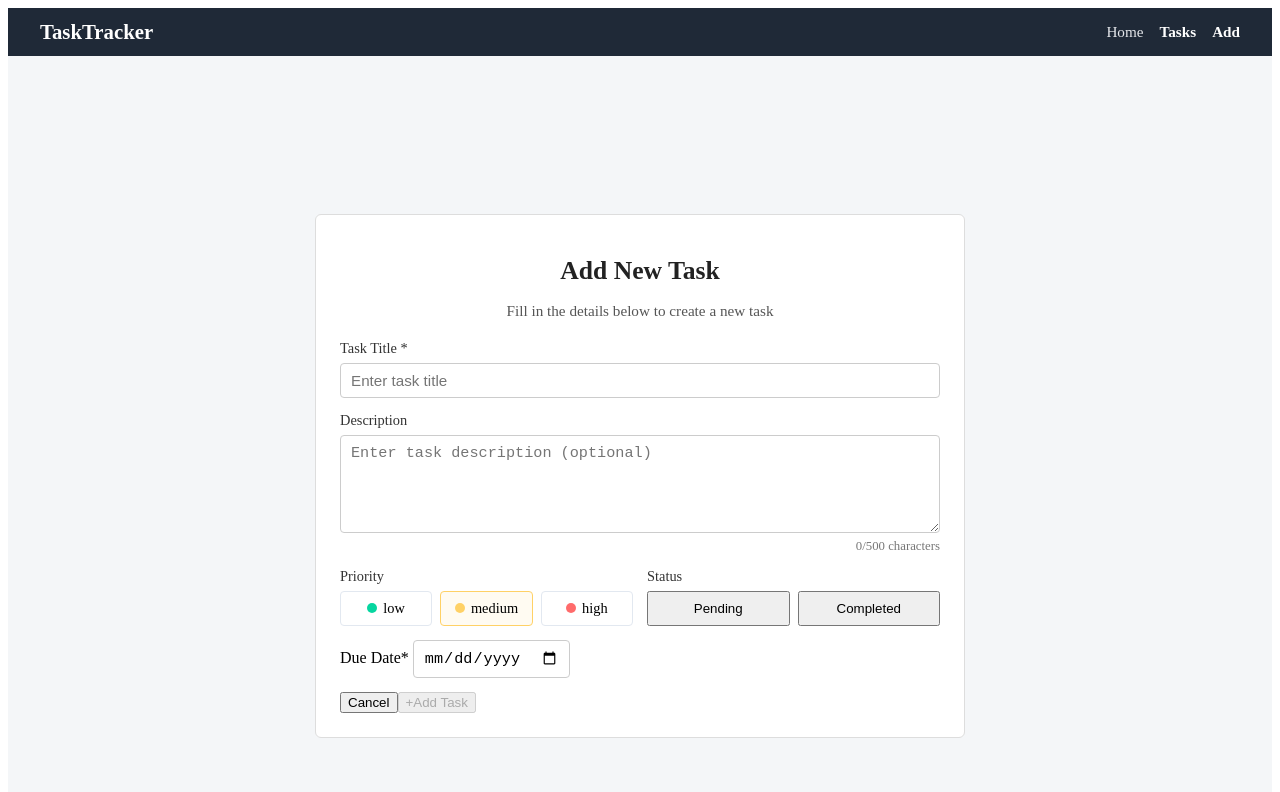
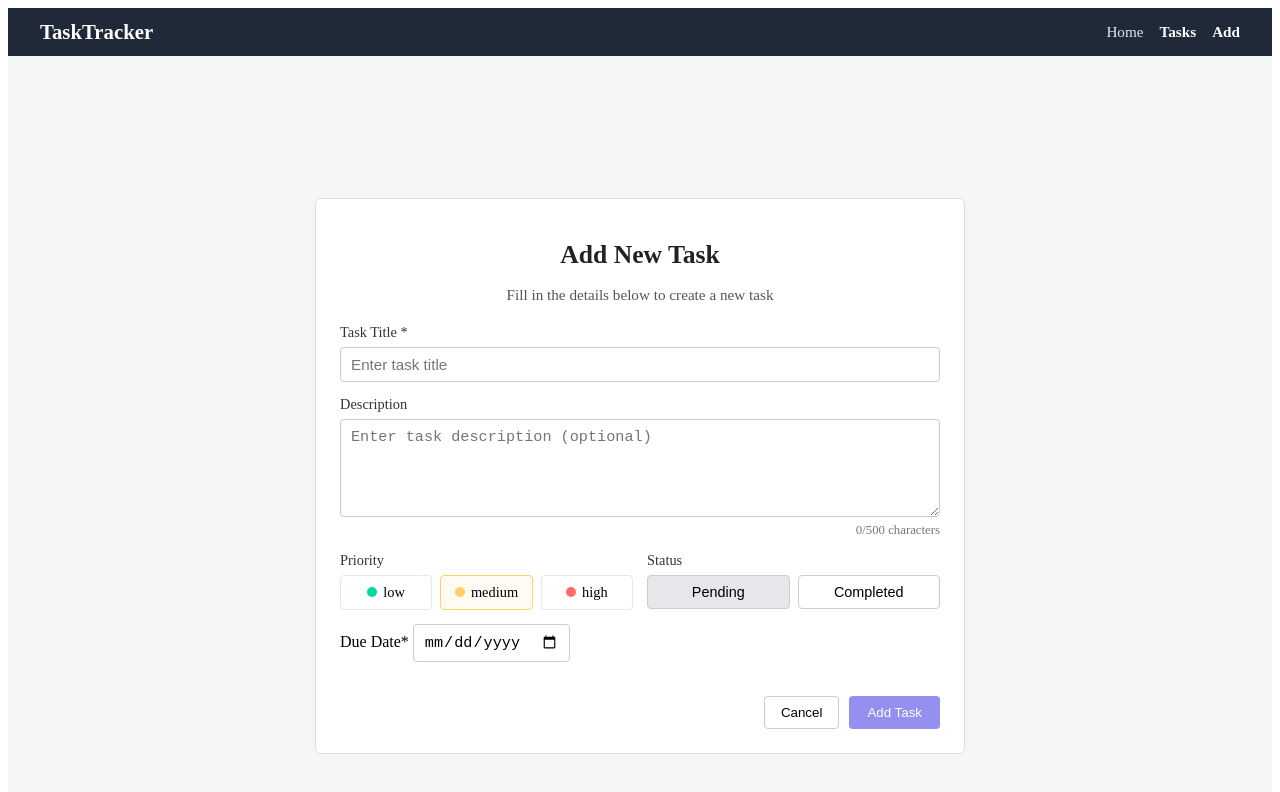
Before and after one commit to nithinsamala/task_fortend, a React (Vite) app: page /tasks/add in a window 1280 px wide. Shown: the top 792 px of the page. Built offline with nearby package versions, Linux system fonts and the light colour scheme; no server answers.

Commit message:
Update AddTask.css

```diff
--- a/src/components/AddTask.css
+++ b/src/components/AddTask.css
@@ -139,4 +139,85 @@ input[type="date"]:focus {
 .status-btn {
   flex: 1;
   padding: 8px;
-  border:
+  border: 1px solid #ccc;
+  background-color: white;
+  border-radius: 4px;
+  cursor: pointer;
+  font-size: 0.9rem;
+}
+
+.status-btn.active {
+  background-color: #e5e7eb;
+}
+
+.status-indicator {
+  display: none;
+}
+
+.form-actions {
+  display: flex;
+  justify-content: flex-end;
+  gap: 10px;
+  margin-top: 20px;
+}
+
+.btn-cancel {
+  padding: 8px 16px;
+  border: 1px solid #ccc;
+  background-color: white;
+  border-radius: 4px;
+  cursor: pointer;
+}
+
+.btn-submit {
+  padding: 8px 18px;
+  background-color: #4f46e5;
+  color: white;
+  border: none;
+  border-radius: 4px;
+  cursor: pointer;
+}
+
+.btn-submit:disabled {
+  opacity: 0.6;
+}
+
+.submit-icon {
+  display: none;
+}
+
+.loading-container {
+  text-align: center;
+  padding: 40px;
+}
+
+.loading-spinner {
+  display: none;
+}
+
+.form-error {
+  background-color: #fde2e2;
+  color: #b91c1c;
+  padding: 10px;
+  border-radius: 4px;
+  margin-bottom: 12px;
+}
+
+.error-icon {
+  display: none;
+}
+
+@media (max-width: 600px) {
+  .form-row {
+    grid-template-columns: 1fr;
+  }
+
+  .form-actions {
+    flex-direction: column;
+  }
+
+  .btn-cancel,
+  .btn-submit {
+    width: 100%;
+  }
+}
```
